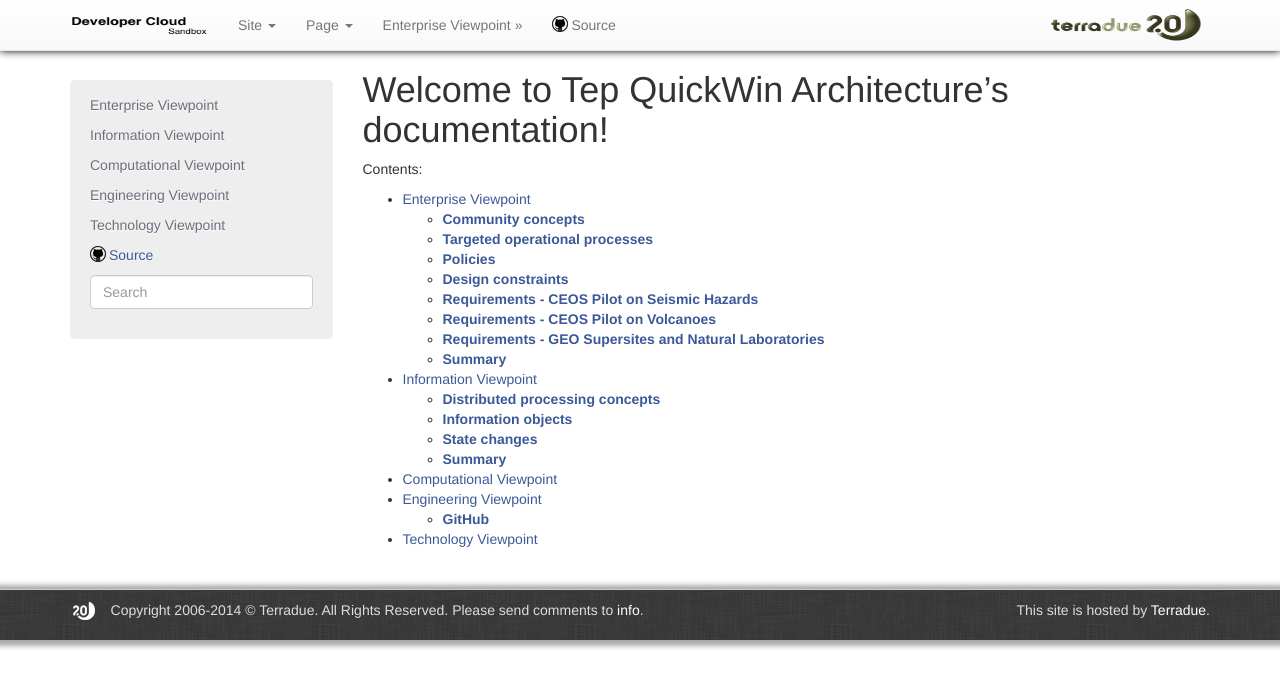
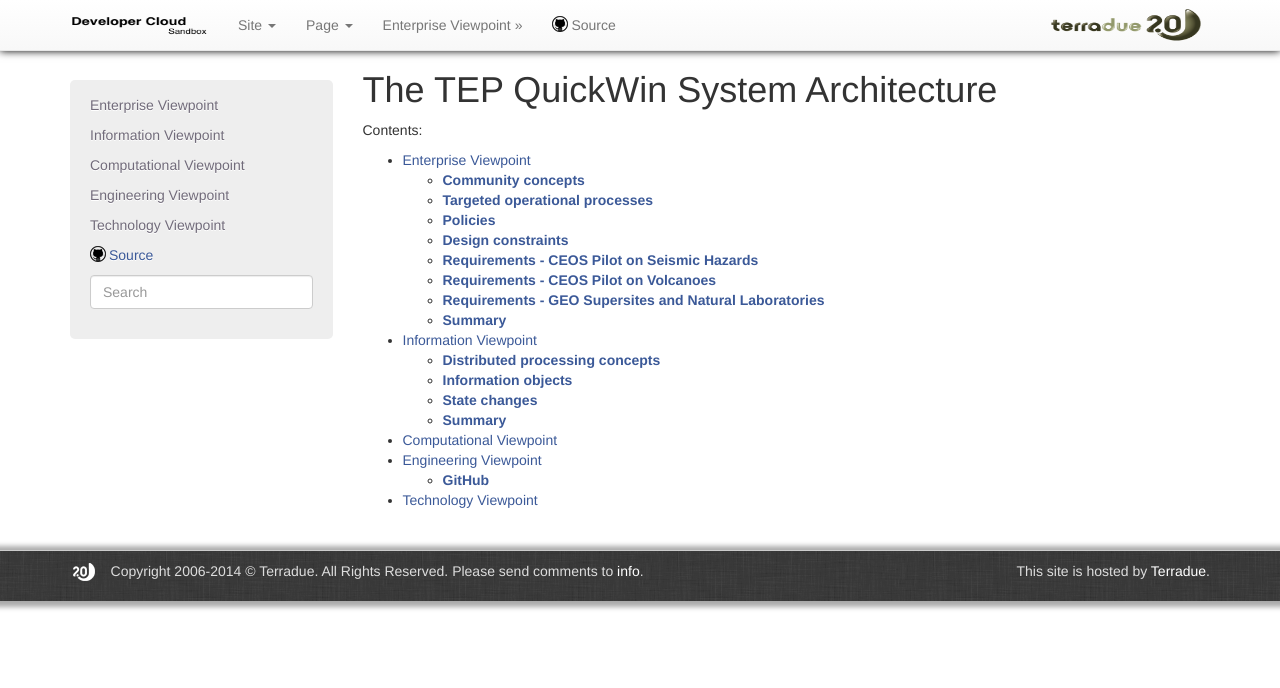
Before and after one commit to Terradue/doc-tep-geohazards-arch, a Sphinx documentation site: the page built from source/index.rst, in a window 1280 px wide. Shown: the top 688 px of the page. Built offline with Sphinx 7.4.7, drawn with Linux system fonts in a browser that asks for light colours; pages that are not in the unit, such as notebooks, are missing from menus.

Commit message:
Update index.rst

```diff
--- a/source/index.rst
+++ b/source/index.rst
@@ -3,8 +3,8 @@
    You can adapt this file completely to your liking, but it should at least
    contain the root `toctree` directive.
 
-Welcome to Tep QuickWin Architecture's documentation!
-=====================================================
+The TEP QuickWin System Architecture
+====================================
 
 Contents:
 
```
